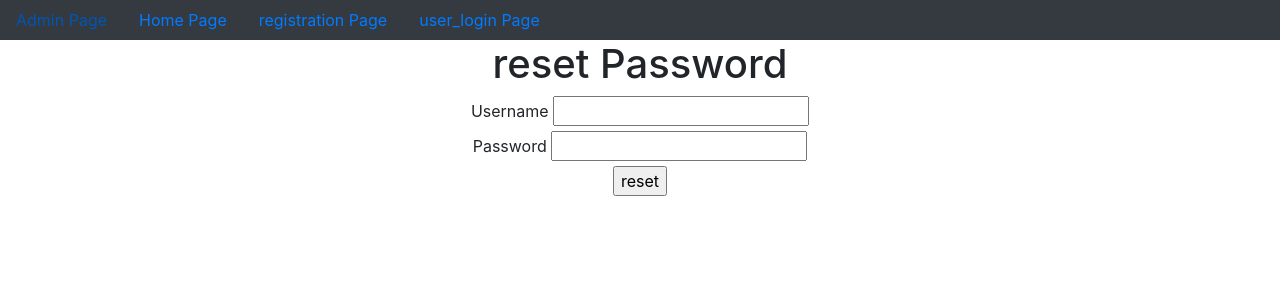
After one commit to ChandanReddyP/djn_regts, a Django app: page /reset_password/ in a window 1280 px wide. The commit adds this page. Shown: the top 300 px of the page. Run offline with Django 5.2, Linux system fonts and the light colour scheme.

Commit message:
first commit

```diff
--- a/app/views.py
+++ b/app/views.py
@@ -79,3 +79,32 @@ def display_data(request):
     PO=Profile.objects.get(username=UO)
     d={'UO':UO,'PO':PO}
     return render(request,'display_data.html',d)
+
+
+@login_required
+def change_password(request):
+    if request.method=='POST':
+        cpw=request.POST['cpw']
+        username=request.session['username']
+        UO=User.objects.get(username=username)
+        UO.set_password(cpw)
+        UO.save()
+        return HttpResponse("password changed successfully")
+
+    return render(request,'change_password.html')
+
+
+def reset_password(request):
+    if request.method=='POST':
+        pw=request.POST['pw']
+        username=request.POST['un']
+        LUO=User.objects.filter(username=username)
+        if LUO:
+            UO=LUO[0]
+            UO.set_password(pw)
+            UO.save()
+            return HttpResponse('Password is Changed')
+        else:
+            return HttpResponse('User is not present')
+
+    return render(request,'reset_password.html')
--- a/project21/urls.py
+++ b/project21/urls.py
@@ -28,6 +28,8 @@ urlpatterns = [
     path('user_login/',user_login,name='user_login'),
 
     path('user_logout/',user_logout,name='user_logout'),
-    path('display_data/',display_data,name='display_data')
+    path('display_data/',display_data,name='display_data'),
+    path('change_password/',change_password,name='change_password'),
+    path('reset_password/',reset_password,name='reset_password'),
 
 ]+static(settings.MEDIA_URL,document_root=settings.MEDIA_ROOT)
--- a/templates/dummy.html
+++ b/templates/dummy.html
@@ -24,6 +24,7 @@
         {% if user.is_authenticated %}
           <a href="{% url 'user_logout' %}" class="nav-link">user_logout</a>
           <a href="{% url 'display_data' %}" class="nav-link">display_data</a>
+          <a href="{% url 'change_password' %}" class="nav-link">change_password</a>
         {% else %}
           <a href="{% url 'user_login' %}" class="nav-link">user_login Page</a>
         {% endif %}
--- /dev/null
+++ b/templates/reset_password.html
@@ -0,0 +1,23 @@
+{% extends 'dummy.html' %}
+
+{% block title %}
+    <title>Home Page Page</title>
+
+{% endblock %}
+
+{% block body_block %}
+    <center>
+       <h1>reset Password</h1>
+
+       <form method="POST">
+        {% csrf_token %}
+        <label for="un">Username</label>
+        <input type="text" name="un" id="un"><br>
+        <label for="pw">Password</label>
+        <input type="password" name="pw" id="pw"><br>
+        <input type="submit" value="reset">
+
+       </form>
+
+    </center>
+{% endblock %}
```
Also changed, not shown: templates/change_password.html (added, +21 -0 lines), db.sqlite3.
